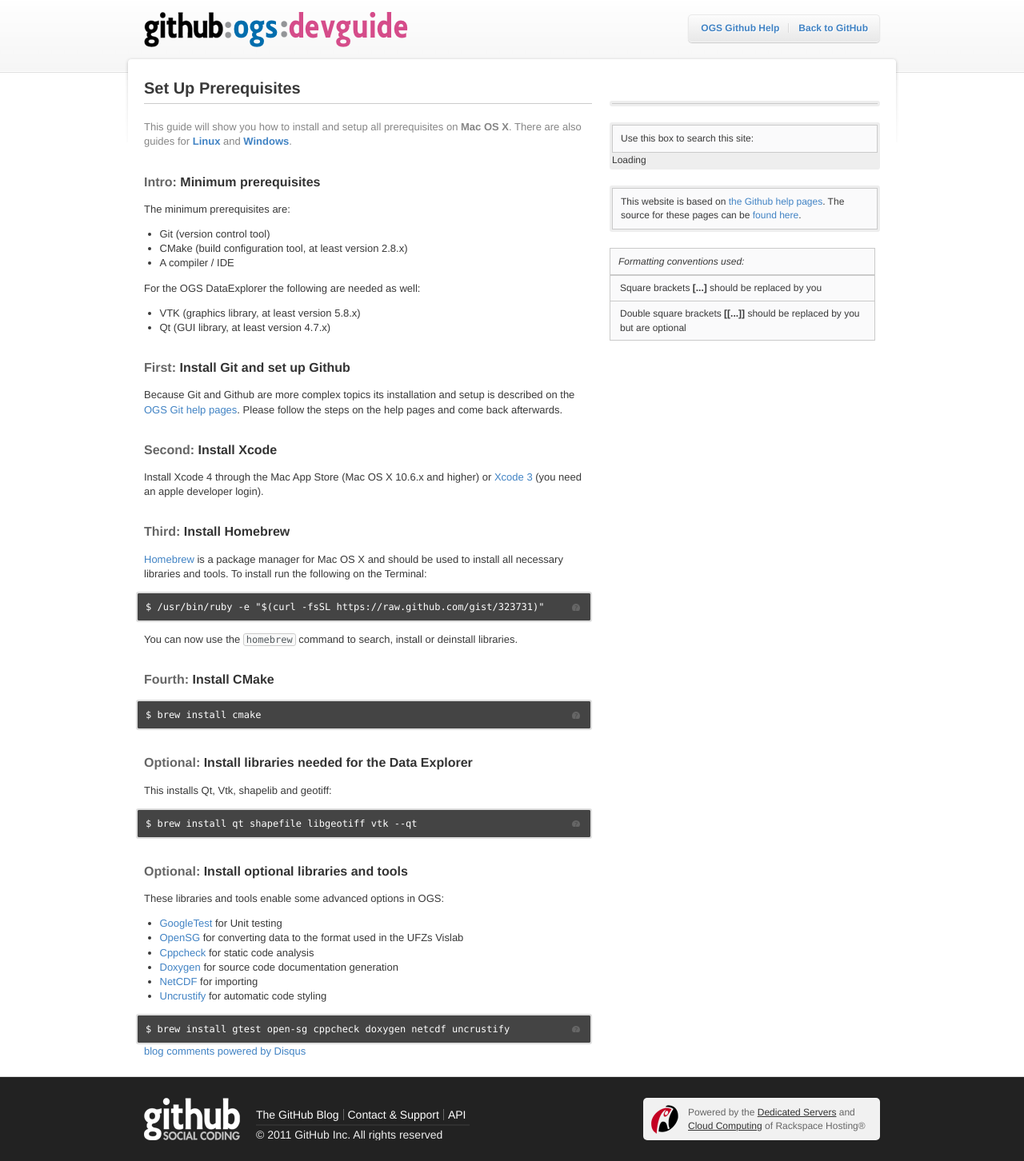
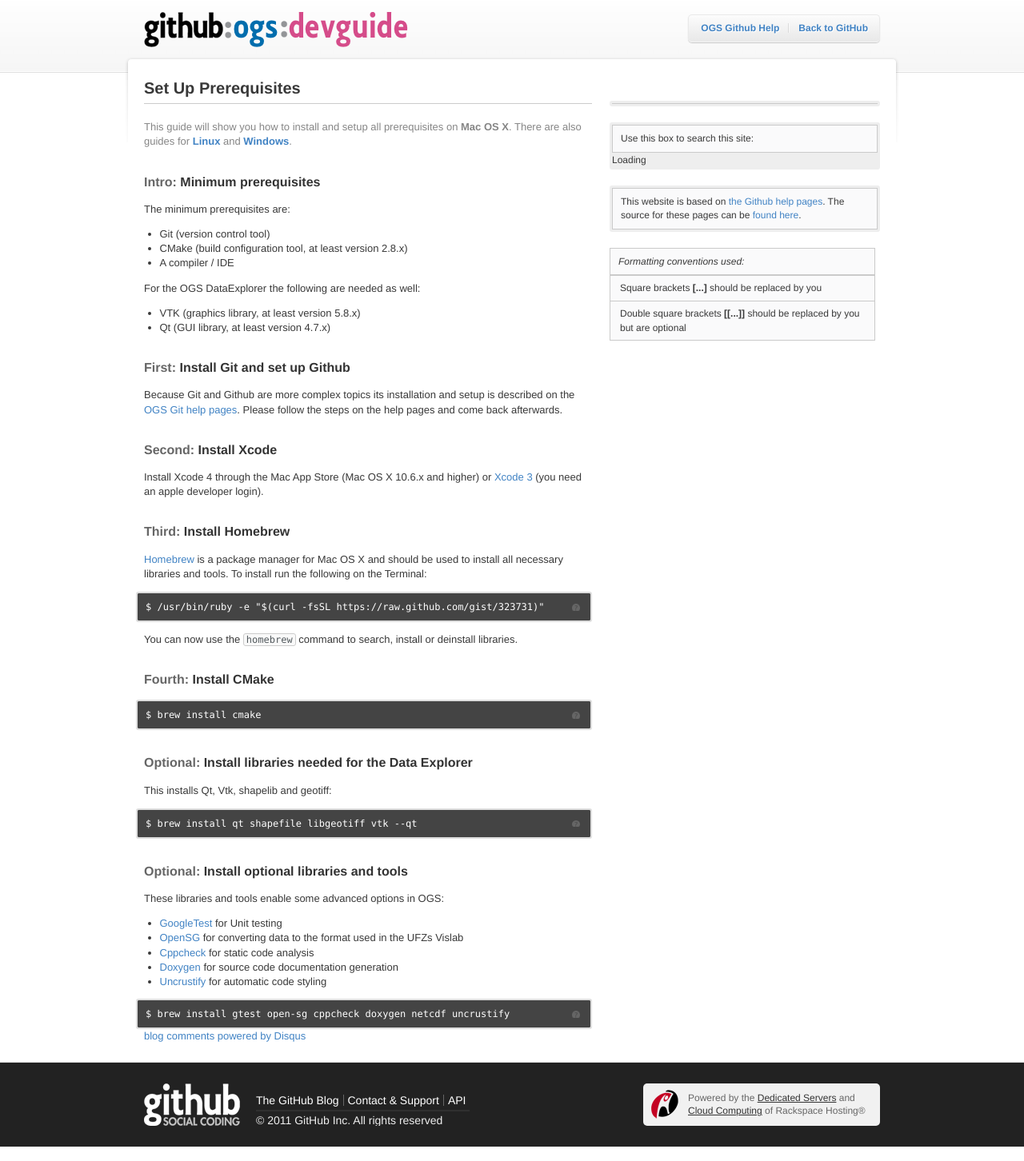
Before and after one commit to ufz/devguide, a Jekyll site: the page built from _posts/2011-07-07-mac-prerequisites.markdown, in a window 1280 px wide. Shown: the whole page at 80% size. Built offline with Jekyll 4.4.1, drawn with Linux system fonts in a browser that asks for light colours; comment, search, counter and statistics services are not loaded.

Commit message:
NetCDF from VTK is used.

```diff
--- a/_includes/adv-tools-links.markdown
+++ b/_includes/adv-tools-links.markdown
@@ -4,5 +4,4 @@ These libraries and tools enable some advanced options in OGS:
 - [OpenSG](http://www.opensg.org/) for converting data to the format used in the UFZs Vislab
 - [Cppcheck](http://sourceforge.net/apps/mediawiki/cppcheck) for static code analysis
 - [Doxygen](http://www.stack.nl/~dimitri/doxygen/) for source code documentation generation
-- [NetCDF](http://www.unidata.ucar.edu/software/netcdf/) for importing
 - [Uncrustify](http://uncrustify.sourceforge.net/) for automatic code styling
```
